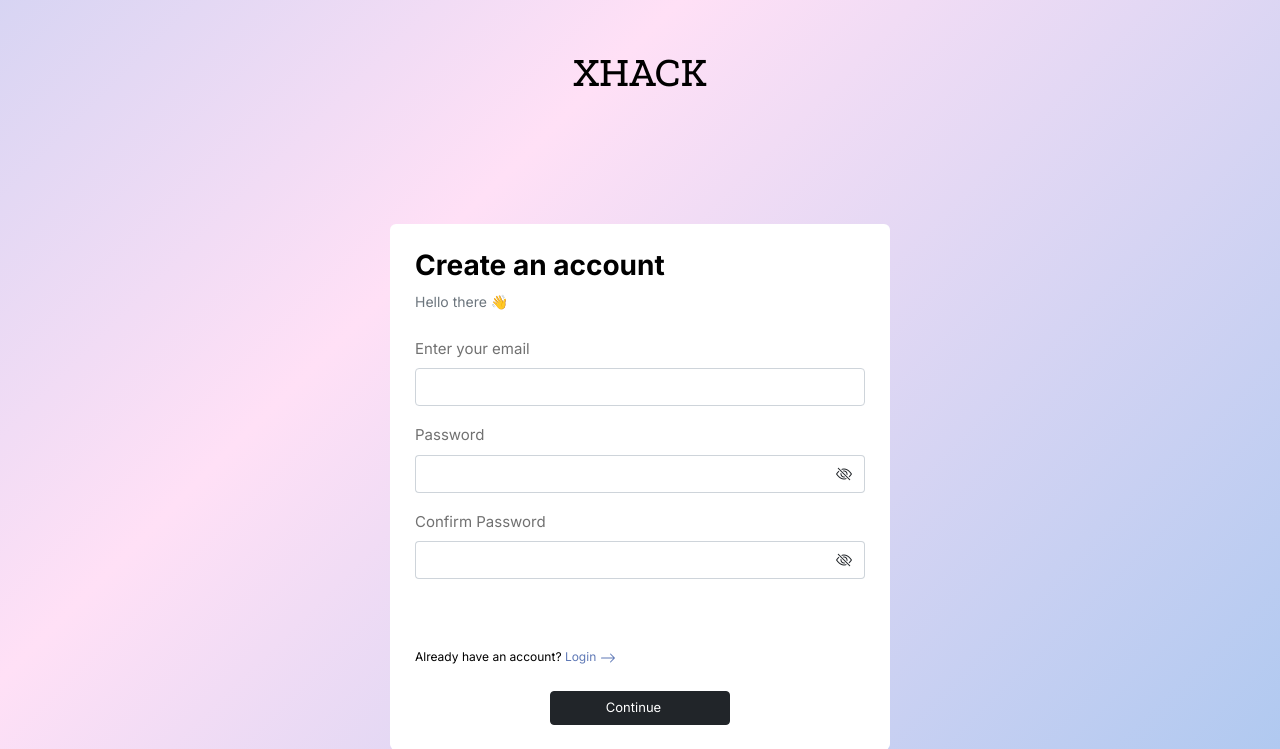
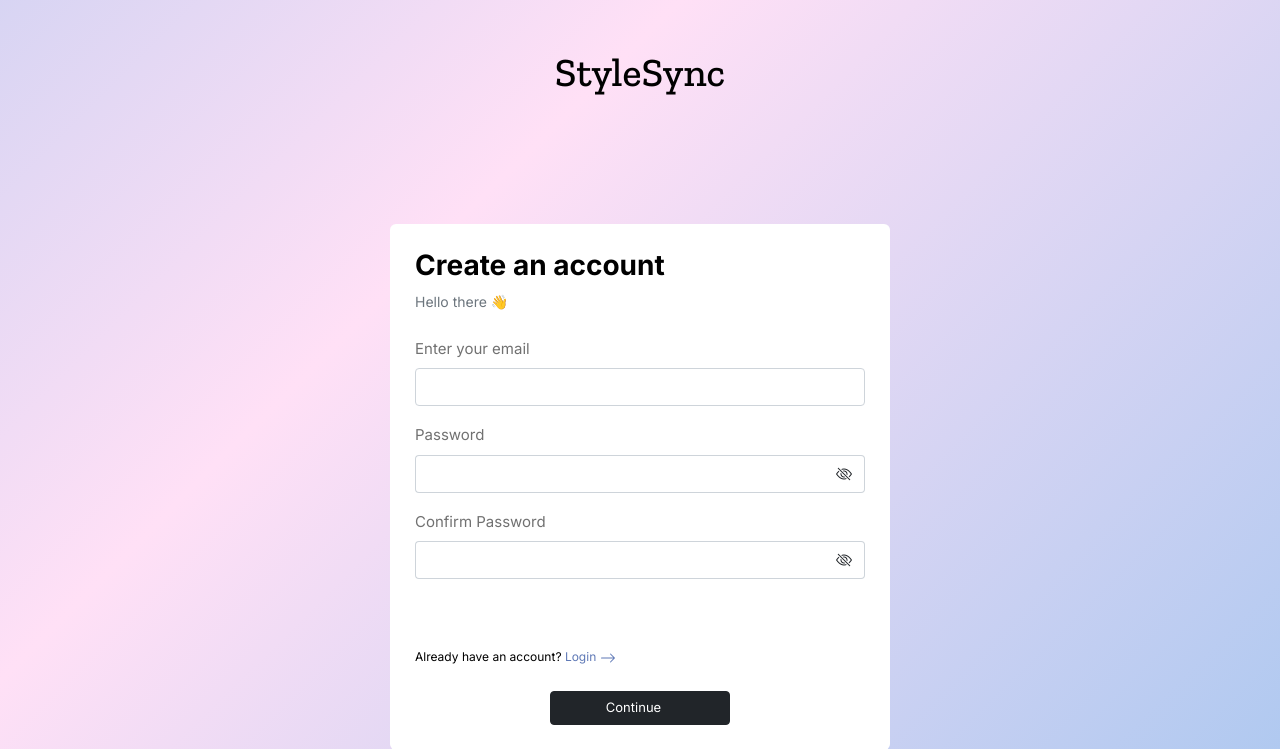
Before and after one commit to SAyaanHussain/XHACK, a Flask app: page /sign-up in a window 1280 px wide. Shown: the top 749 px of the page. Run offline with Flask 3, Linux system fonts and the light colour scheme.

Commit message:
Update sign-up.html

```diff
--- a/templates/sign-up.html
+++ b/templates/sign-up.html
@@ -21,7 +21,7 @@
       rel="stylesheet"
     />
     <link rel="stylesheet" href="{{ url_for('static', filename='css/login.css') }}">
-    <title>SignUp | XHACK</title>
+    <title>SignUp | StyleSync</title>
   </head>
   <body class="p-5">
     {% with messages = get_flashed_messages(with_categories=true) %}
@@ -31,7 +31,7 @@
       {% endfor %}
     {% endif %}
   {% endwith %}
-    <h1>XHACK</h1>
+    <h1>StyleSync</h1>
     <br /><br /><br /><br /><br />
     <div class="container">
       <h3>Create an account</h3>
```
